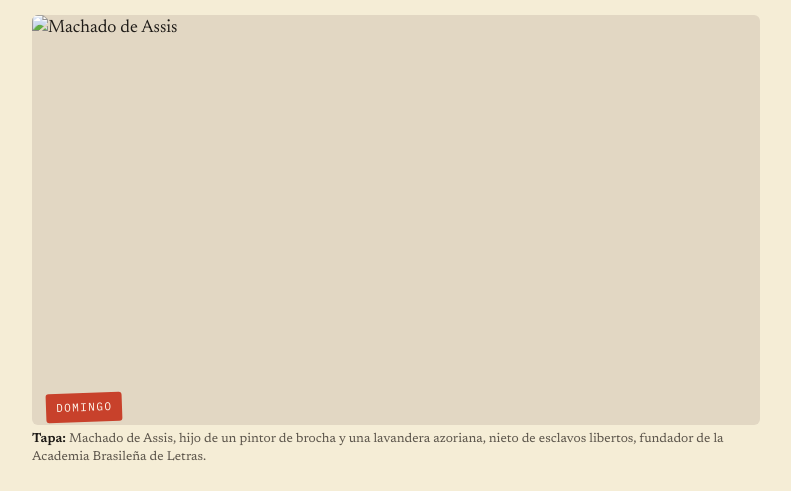
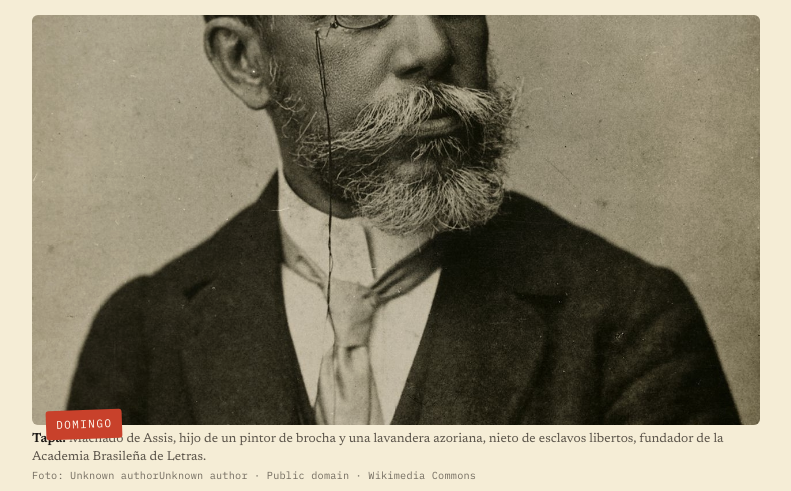
Before and after one commit to morenoluana/lula, a plain HTML site: page ediciones/2026-11-15.html in a window 1280 px wide. Shown: the part 262-753 px from the top of the page, without its empty margins (244-1035 px from the left). Drawn offline with Linux system fonts and the light colour scheme.

Commit message:
Fotos y PDF [fotos-y-pdf]

```diff
--- a/ediciones/2026-11-15.html
+++ b/ediciones/2026-11-15.html
@@ -28,7 +28,7 @@
     <span>Nº 46</span><span>Domingo 15 de noviembre de 2026</span><span>Buenos Aires</span><span>≈ 13 min de lectura</span>
   </div>
 </header>
-<figure class="foto portada-foto" data-id="portada" data-buscar="Machado de Assis writer portrait"><img alt="Machado de Assis"><figcaption><b>Tapa:</b> Machado de Assis, hijo de un pintor de brocha y una lavandera azoriana, nieto de esclavos libertos, fundador de la Academia Brasileña de Letras. <span class="credito"></span></figcaption><span class="sello">Domingo</span></figure>
+<figure data-lista class="foto portada-foto" data-id="portada" data-buscar="Machado de Assis writer portrait"><img src="../assets/img/2026-11-15/portada.jpg" loading="lazy" alt="Machado de Assis"><figcaption><b>Tapa:</b> Machado de Assis, hijo de un pintor de brocha y una lavandera azoriana, nieto de esclavos libertos, fundador de la Academia Brasileña de Letras. <span class="credito">Foto: Unknown authorUnknown author · Public domain · <a href="https://commons.wikimedia.org/wiki/File:Machado_de_Assis_aos_57_anos.jpg">Wikimedia Commons</a></span></figcaption><span class="sello">Domingo</span></figure>
 
 <section class="saludo">
   <p>Buen día, domingo. Día de sol, sin lluvia: mínima cerca de 19° y máxima entre 25 y 29 según la fuente que mires. Edición lenta, para leer cuando quieras: la semana en seis titulares, los cuatro papers que pasaron por acá de lunes a sábado puestos uno al lado del otro, un clásico brasileño que es la cosa más moderna escrita en el siglo XIX, y el repaso de francés e inglés.</p>
```
Also changed, not shown: index.html (+1 -1 lines), assets/img/2026-11-15/portada.jpg (added), 1 other file.
